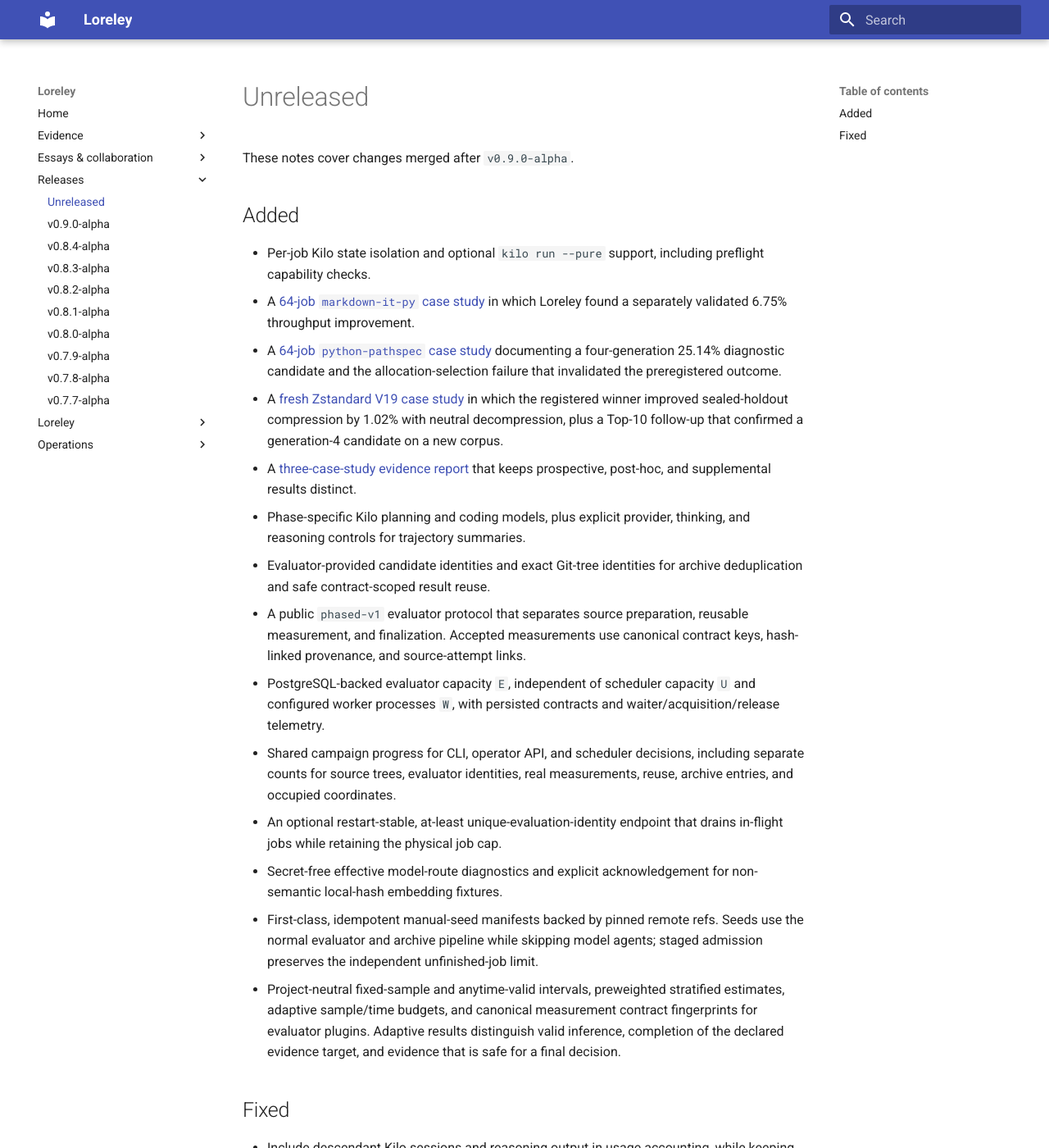
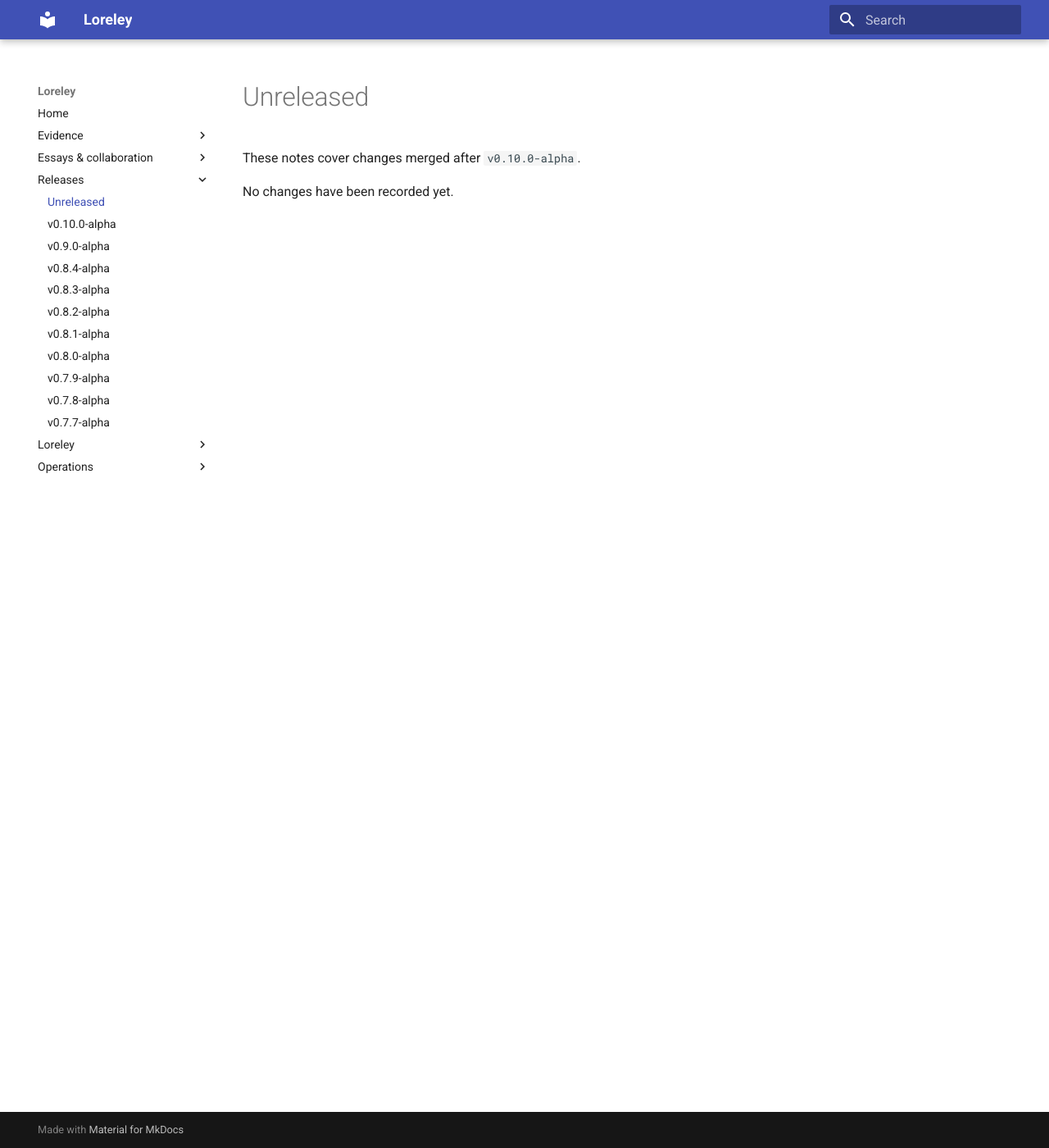
Before and after one commit to NeapolitanIcecream/loreley, an MkDocs documentation site: the page built from docs/releases/unreleased.md, in a window 1280 px wide and 1400 px high. Shown: the whole window at 82% size. Built offline with MkDocs 1.6.1 and Material for MkDocs 9.7.7, drawn with Linux system fonts in a browser that asks for light colours; some of the changed text lies outside the part shown.

Commit message:
chore: harden v0.10 release packaging

```diff
--- a/docs/releases/unreleased.md
+++ b/docs/releases/unreleased.md
@@ -1,74 +1,5 @@
 # Unreleased
 
-These notes cover changes merged after `v0.9.0-alpha`.
+These notes cover changes merged after `v0.10.0-alpha`.
 
-## Added
-
-- Per-job Kilo state isolation and optional `kilo run --pure` support, including
-  preflight capability checks.
-- A [64-job `markdown-it-py` case study](../research/2026-08-02-markdown-it-py-deepseek-case-study.md)
-  in which Loreley found a separately validated 6.75% throughput improvement.
-- A [64-job `python-pathspec` case study](../research/2026-08-03-pathspec-deepseek-case-study.md)
-  documenting a four-generation 25.14% diagnostic candidate and the
-  allocation-selection failure that invalidated the preregistered outcome.
-- A [fresh Zstandard V19 case study](../research/2026-08-07-zstandard-gpt-v19-case-study-report.md)
-  in which the registered winner improved sealed-holdout compression by 1.02%
-  with neutral decompression, plus a Top-10 follow-up that confirmed a
-  generation-4 candidate on a new corpus.
-- A [three-case-study evidence report](../research/2026-08-07-loreley-case-study-evidence-report.md)
-  that keeps prospective, post-hoc, and supplemental results distinct.
-- Phase-specific Kilo planning and coding models, plus explicit provider,
-  thinking, and reasoning controls for trajectory summaries.
-- Evaluator-provided candidate identities and exact Git-tree identities for
-  archive deduplication and safe contract-scoped result reuse.
-- A public `phased-v1` evaluator protocol that separates source preparation,
-  reusable measurement, and finalization. Accepted measurements use canonical
-  contract keys, hash-linked provenance, and source-attempt links.
-- PostgreSQL-backed evaluator capacity `E`, independent of scheduler capacity
-  `U` and configured worker processes `W`, with persisted contracts and
-  waiter/acquisition/release telemetry.
-- Shared campaign progress for CLI, operator API, and scheduler decisions,
-  including separate counts for source trees, evaluator identities, real
-  measurements, reuse, archive entries, and occupied coordinates.
-- An optional restart-stable, at-least unique-evaluation-identity endpoint that
-  drains in-flight jobs while retaining the physical job cap.
-- Secret-free effective model-route diagnostics and explicit acknowledgement
-  for non-semantic local-hash embedding fixtures.
-- First-class, idempotent manual-seed manifests backed by pinned remote refs.
-  Seeds use the normal evaluator and archive pipeline while skipping model
-  agents; staged admission preserves the independent unfinished-job limit.
-- Project-neutral fixed-sample and anytime-valid intervals, preweighted
-  stratified estimates, adaptive sample/time budgets, and canonical measurement
-  contract fingerprints for evaluator plugins. Adaptive results distinguish
-  valid inference, completion of the declared evidence target, and evidence
-  that is safe for a final decision.
-
-## Fixed
-
-- Include descendant Kilo sessions and reasoning output in usage accounting,
-  while keeping repeated coding invocations distinct.
-- Preserve bounded token/request failure reason codes through agent retries.
-- Fetch candidate commits explicitly when narrow clone refspecs omit their
-  branches.
-- Terminate the complete Kilo process group after a POSIX timeout so descendant
-  processes cannot continue making API requests after their job fails.
-- Read provider-reported Kilo tokens and cost from session-tree aggregates,
-  avoiding descendant double counting and local price reconstruction.
-- Keep Kilo workers non-interactive even with native provider configuration by
-  disabling interactive and suggestion tools in the injected headless profile.
-- Make campaign constraints override generic planning and coding validation
-  advice, and allow noisy root calibration to retry after cooldown.
-- Derive sampling from persistent per-island ordinals and cool down recent
-  `(base, inspirations)` recipes so scheduler restarts do not replay a campaign.
-- Reuse coding or planning summaries for commit messages instead of making a
-  separate commit-summary model request.
-- Terminate evaluator process groups and their compiler/benchmark descendants
-  on timeout or worker death.
-- Classify Kilo SQLite session-tree dollars as catalog values instead of
-  provider-reported invoices, and expose cost-source aggregates through the
-  usage API.
-- Preserve evaluation evidence per attempt across job retries instead of
-  replacing artifact rows by job key, and verify stored measurement evidence
-  before cache acceptance and reuse.
-- Evaluate manual seeds in detached checkouts without requiring or fabricating
-  a worker publication branch.
+No changes have been recorded yet.
--- a/mkdocs.yml
+++ b/mkdocs.yml
@@ -28,6 +28,7 @@
       - Design partners: marketing/loreley-design-partner-brief.md
   - Releases:
       - Unreleased: releases/unreleased.md
+      - v0.10.0-alpha: releases/v0.10.0-alpha.md
       - v0.9.0-alpha: releases/v0.9.0-alpha.md
       - v0.8.4-alpha: releases/v0.8.4-alpha.md
       - v0.8.3-alpha: releases/v0.8.3-alpha.md
```
Also changed, not shown: README.md (+1 -1 lines), docs/index.md (+1 -0 lines), docs/releases/v0.10.0-alpha.md (added, +188 -0 lines), loreley/_version.py (added, +17 -0 lines), pyproject.toml (+34 -28 lines), 5 other files.
